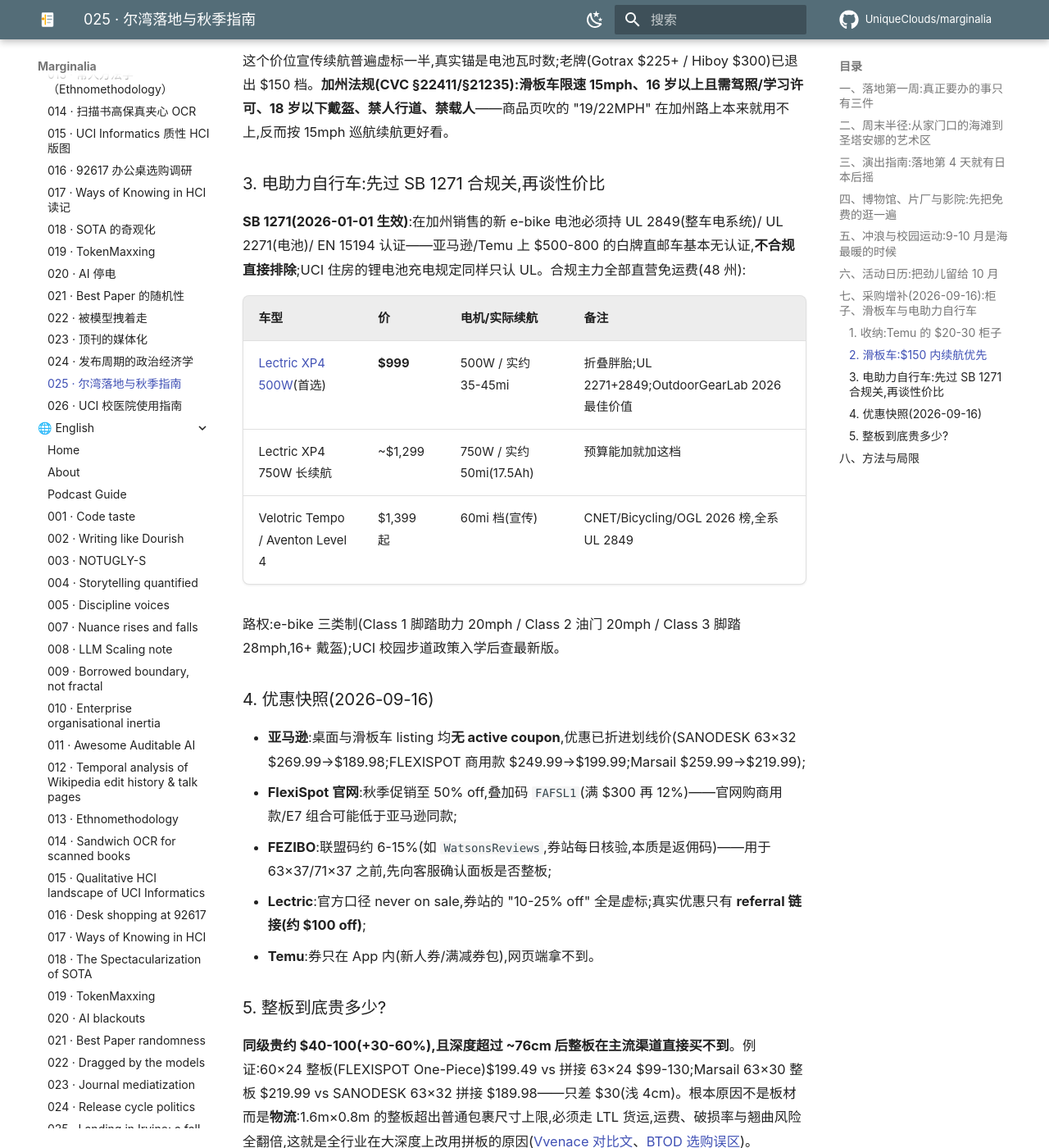
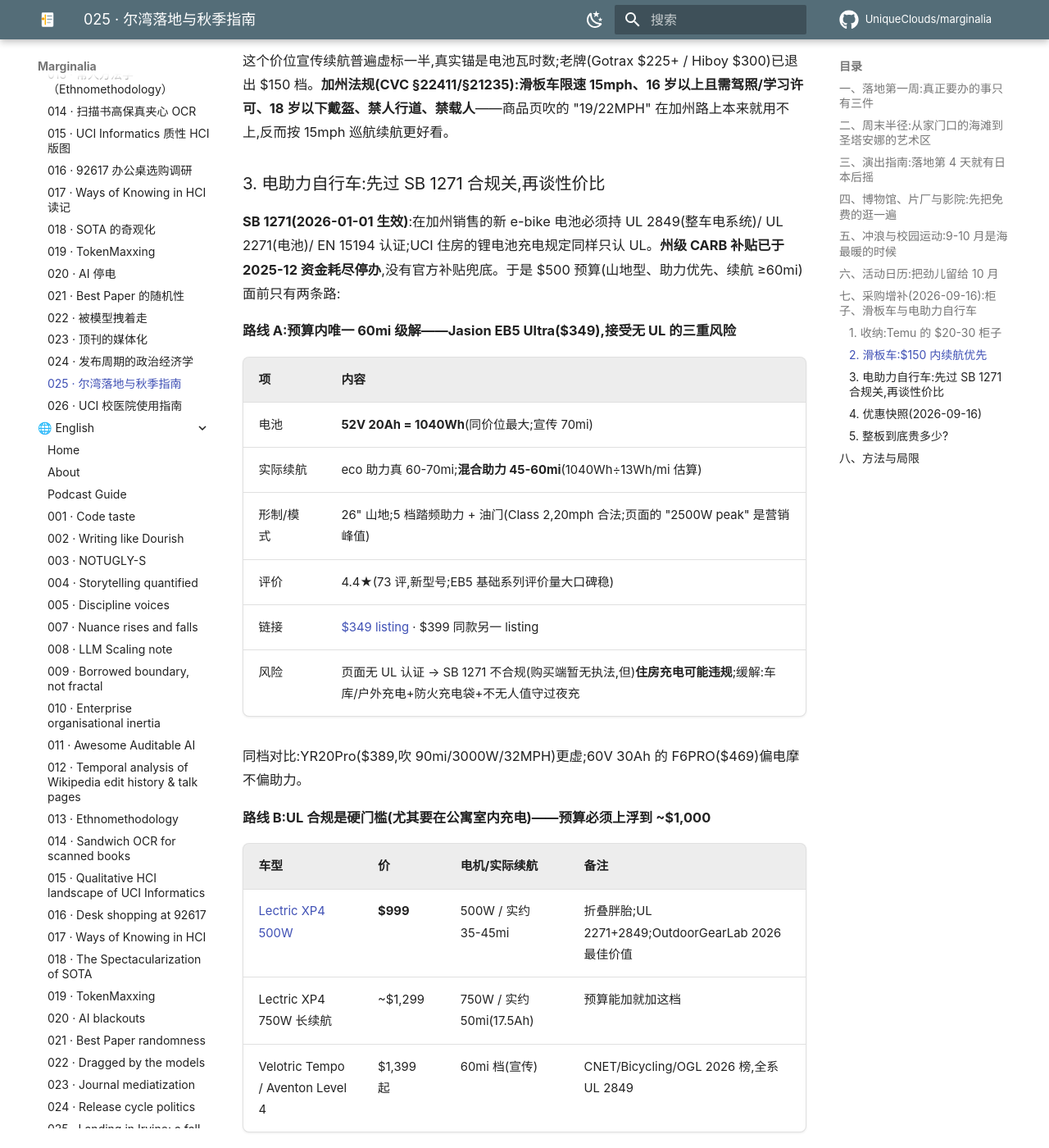
Before and after one commit to UniqueClouds/marginalia, an MkDocs documentation site: the page built from docs/entries/025-irvine-landing-fall-guide.zh.md, in a window 1280 px wide and 1400 px high, scrolled down 16636 px. Shown: the whole window at 82% size. Built offline with MkDocs 1.6.1 and Material for MkDocs 9.7.7, drawn with Linux system fonts in a browser that asks for light colours; comment, search, counter and statistics services are not loaded; some of the changed text lies outside the part shown.

Commit message:
entry 025 §7.3 细化: $500 山地 e-bike 路线 A/B — Jasion EB5 Ultra 1040Wh vs UL 合规档 (#73)

```diff
--- a/docs/entries/025-irvine-landing-fall-guide.zh.md
+++ b/docs/entries/025-irvine-landing-fall-guide.zh.md
@@ -229,13 +229,30 @@
 
 ### 3. 电助力自行车:先过 SB 1271 合规关,再谈性价比
 
-**SB 1271(2026-01-01 生效)**:在加州销售的新 e-bike 电池必须持 UL 2849(整车电系统)/ UL 2271(电池)/ EN 15194 认证——亚马逊/Temu 上 $500-800 的白牌直邮车基本无认证,**不合规直接排除**;UCI 住房的锂电池充电规定同样只认 UL。合规主力全部直营免运费(48 州):
+**SB 1271(2026-01-01 生效)**:在加州销售的新 e-bike 电池必须持 UL 2849(整车电系统)/ UL 2271(电池)/ EN 15194 认证;UCI 住房的锂电池充电规定同样只认 UL。**州级 CARB 补贴已于 2025-12 资金耗尽停办**,没有官方补贴兜底。于是 $500 预算(山地型、助力优先、续航 ≥60mi)面前只有两条路:
+
+**路线 A:预算内唯一 60mi 级解——Jasion EB5 Ultra($349),接受无 UL 的三重风险**
+
+| 项 | 内容 |
+|---|---|
+| 电池 | **52V 20Ah = 1040Wh**(同价位最大;宣传 70mi) |
+| 实际续航 | eco 助力真 60-70mi;**混合助力 45-60mi**(1040Wh÷13Wh/mi 估算) |
+| 形制/模式 | 26" 山地;5 档踏频助力 + 油门(Class 2,20mph 合法;页面的 "2500W peak" 是营销峰值) |
+| 评价 | 4.4★(73 评,新型号;EB5 基础系列评价量大口碑稳) |
+| 链接 | [$349 listing](https://www.amazon.com/dp/B0GT74LKCB) · $399 同款另一 listing |
+| 风险 | 页面无 UL 认证 → SB 1271 不合规(购买端暂无执法,但)**住房充电可能违规**;缓解:车库/户外充电+防火充电袋+不无人值守过夜充 |
+
+同档对比:YR20Pro($389,吹 90mi/3000W/32MPH)更虚;60V 30Ah 的 F6PRO($469)偏电摩不偏助力。
+
+**路线 B:UL 合规是硬门槛(尤其要在公寓室内充电)——预算必须上浮到 ~$1,000**
 
 | 车型 | 价 | 电机/实际续航 | 备注 |
 |---|---|---|---|
-| [Lectric XP4 500W](https://lectricebikes.com/collections/xp4-ebikes)(首选) | **$999** | 500W / 实约 35-45mi | 折叠胖胎;UL 2271+2849;OutdoorGearLab 2026 最佳价值 |
+| [Lectric XP4 500W](https://lectricebikes.com/collections/xp4-ebikes) | **$999** | 500W / 实约 35-45mi | 折叠胖胎;UL 2271+2849;OutdoorGearLab 2026 最佳价值 |
 | Lectric XP4 750W 长续航 | ~$1,299 | 750W / 实约 50mi(17.5Ah) | 预算能加就加这档 |
 | Velotric Tempo / Aventon Level 4 | $1,399 起 | 60mi 档(宣传) | CNET/Bicycling/OGL 2026 榜,全系 UL 2849 |
+
+真山地 UL 款(Lectric XPeak ~$1,200)还要更贵。**结论:$500 + 山地 + 60mi 能同时满足的唯一组合是路线 A;若 UL 是硬门槛,"60mi"必须让位——两个约束二选一。**
 
 路权:e-bike 三类制(Class 1 脚踏助力 20mph / Class 2 油门 20mph / Class 3 脚踏 28mph,16+ 戴盔);UCI 校园步道政策入学后查最新版。
 
```
Also changed, not shown: docs/entries/025-irvine-landing-fall-guide.en.md (+19 -2 lines), marginalia/025-irvine-landing-fall-guide/note.en.md (+19 -2 lines), marginalia/025-irvine-landing-fall-guide/note.zh.md (+19 -2 lines).
